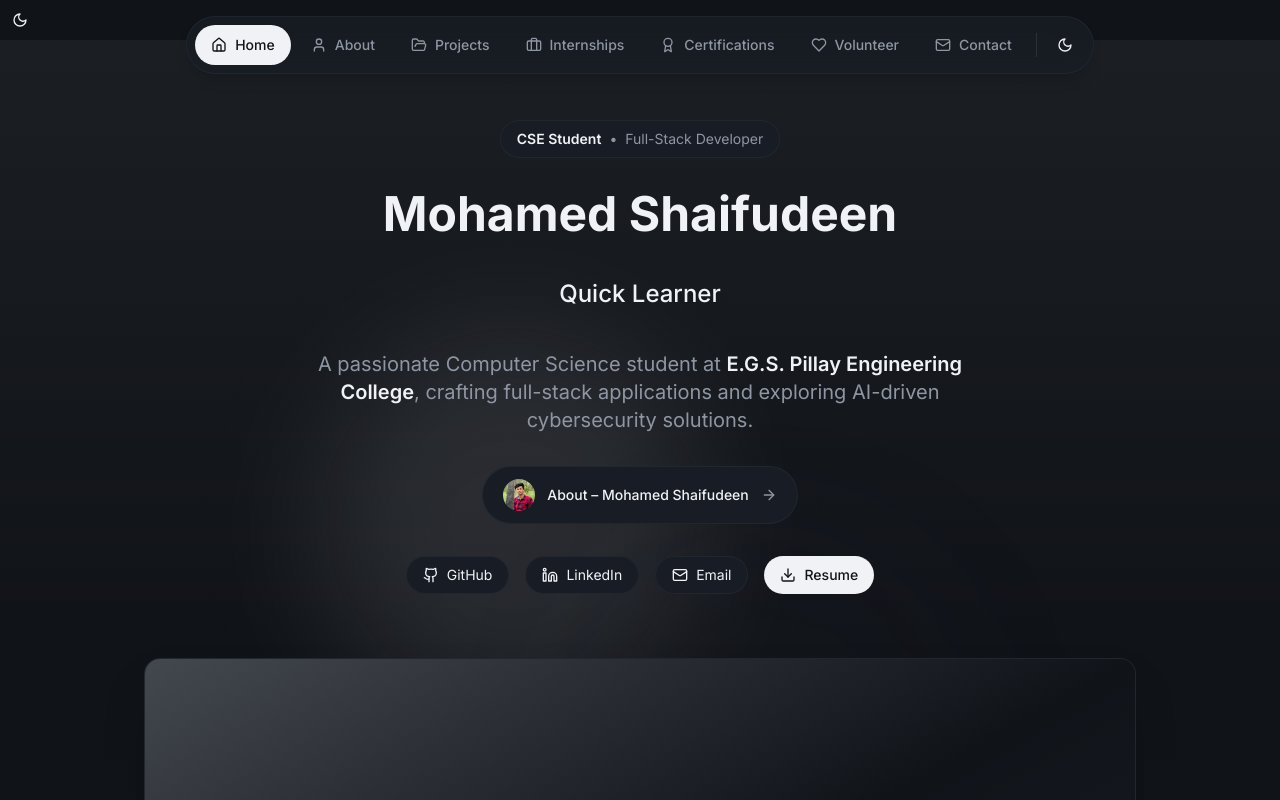
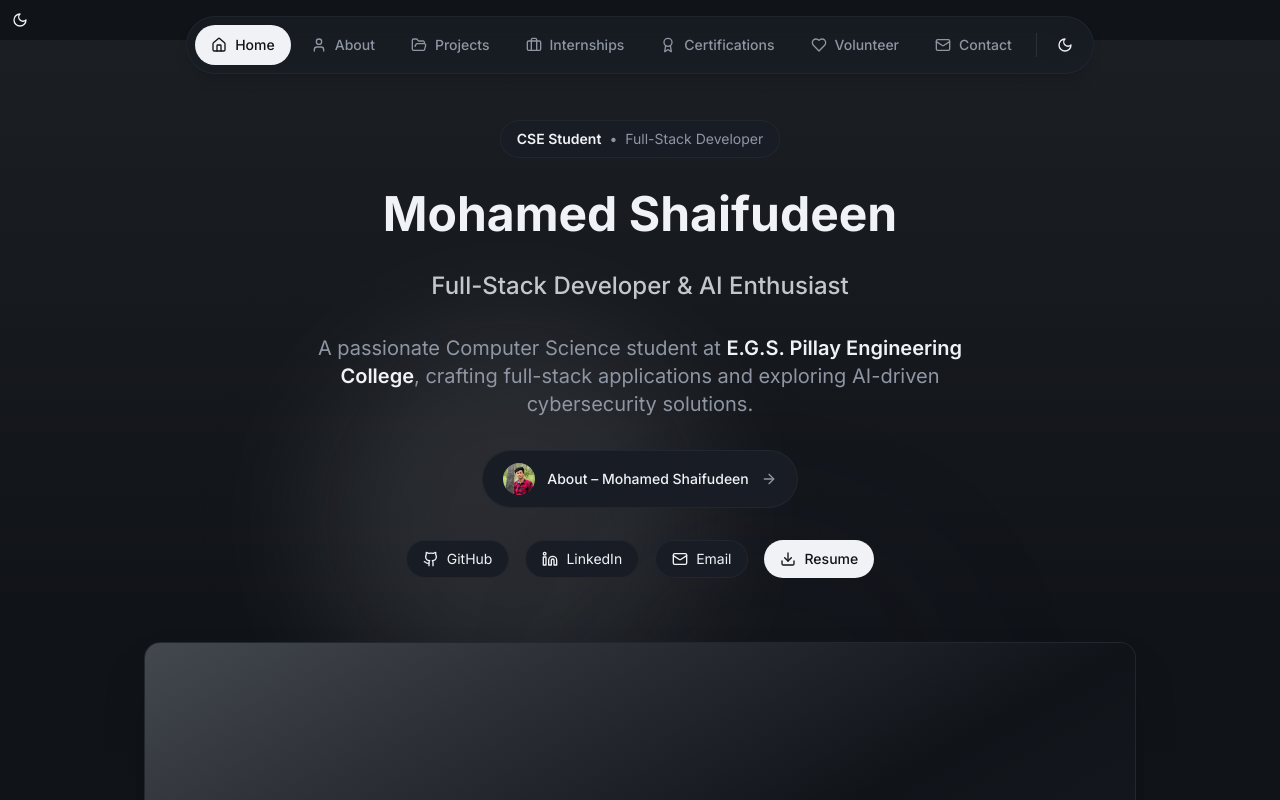
Before and after one commit to Shaifudeen007/New-Portfolio, a React (Vite) app: page / in a window 1280 px wide. Shown: the top 800 px of the page. Built offline with nearby package versions, Linux system fonts and the light colour scheme.

Commit message:
Reverted to commit b496eb305c26a0ee3cd7a77d98cdff85996e43d2

```diff
--- a/src/components/Hero.tsx
+++ b/src/components/Hero.tsx
@@ -1,31 +1,7 @@
 import { ArrowRight, ChevronDown, Github, Linkedin, Mail, Download } from "lucide-react";
-import { useState, useEffect } from "react";
 import profileImg from "@/assets/profile.jpg";
 
-const roles = [
-  "Full-Stack Developer",
-  "AI Enthusiast",
-  "Quick Learner",
-  "Problem Solver",
-  "Cybersecurity Explorer",
-];
-
 const Hero = () => {
-  const [currentRoleIndex, setCurrentRoleIndex] = useState(0);
-  const [isAnimating, setIsAnimating] = useState(false);
-
-  useEffect(() => {
-    const interval = setInterval(() => {
-      setIsAnimating(true);
-      setTimeout(() => {
-        setCurrentRoleIndex((prev) => (prev + 1) % roles.length);
-        setIsAnimating(false);
-      }, 300);
-    }, 2500);
-
-    return () => clearInterval(interval);
-  }, []);
-
   const scrollToAbout = () => {
     const element = document.getElementById("about");
     if (element) {
@@ -59,19 +35,13 @@ const Hero = () => {
           Mohamed Shaifudeen
         </h1>
 
-        {/* Animated Role/Title */}
-        <div
-          className="h-10 md:h-12 flex items-center justify-center animate-fade-in overflow-hidden"
+        {/* Role/Title */}
+        <p
+          className="text-xl md:text-2xl text-primary/80 font-medium animate-fade-in"
           style={{ animationDelay: "0.15s" }}
         >
-          <p
-            className={`text-xl md:text-2xl text-primary font-medium transition-all duration-300 ${
-              isAnimating ? "opacity-0 translate-y-4" : "opacity-100 translate-y-0"
-            }`}
-          >
-            {roles[currentRoleIndex]}
-          </p>
-        </div>
+          Full-Stack Developer & AI Enthusiast
+        </p>
 
         {/* Subtitle */}
         <p
```
